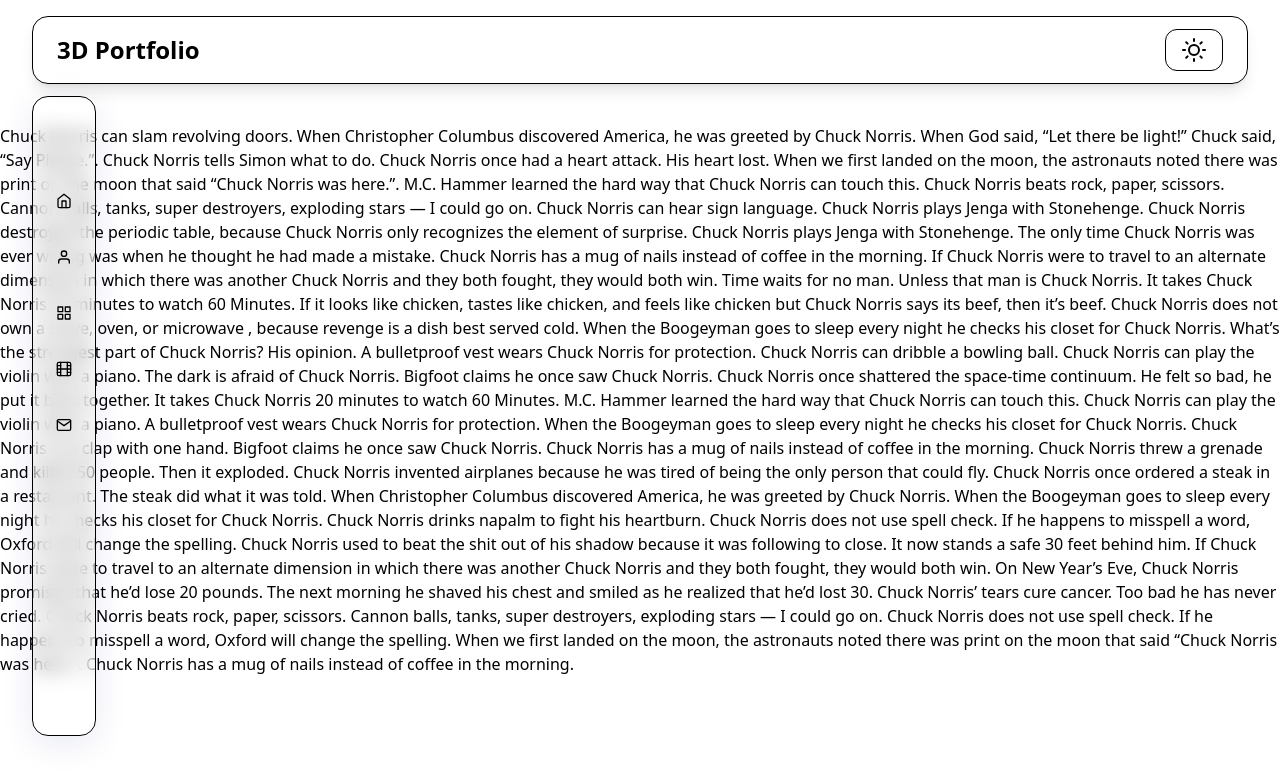
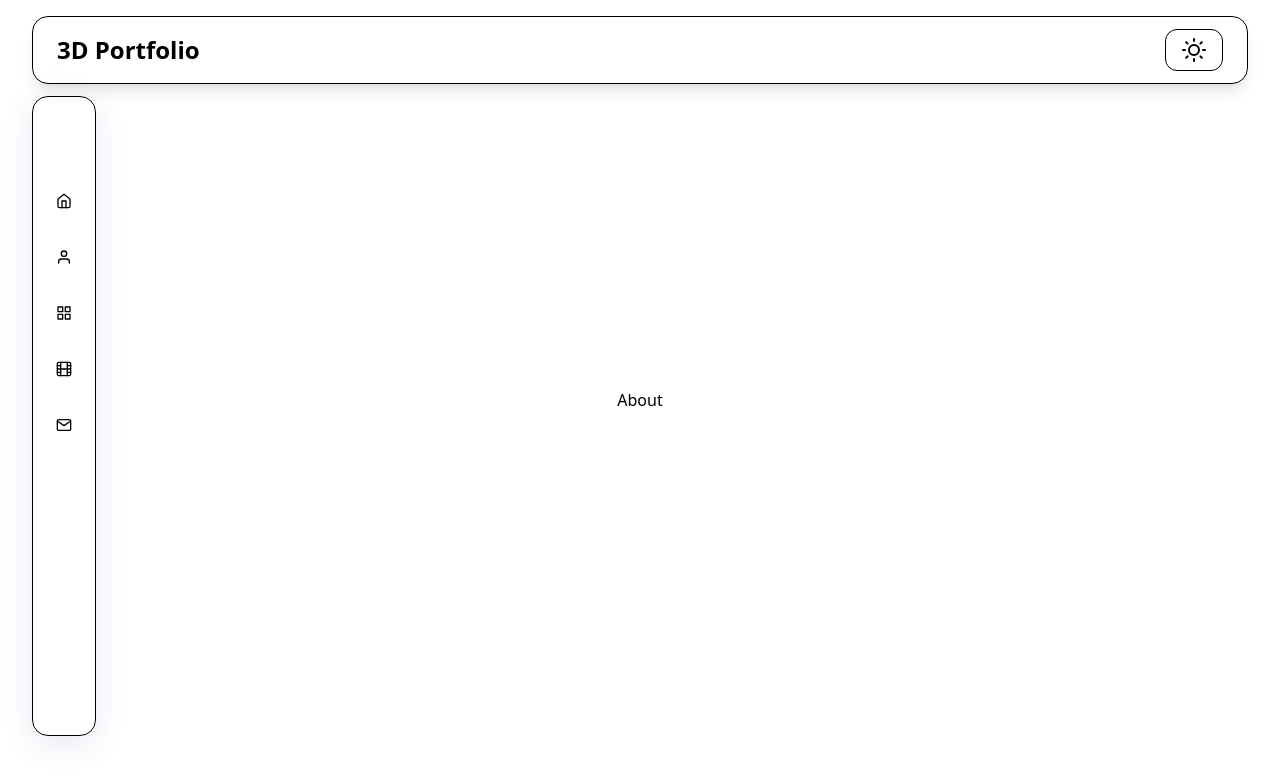
Before and after one commit to shashank9666/personal_portfolio, a Next.js app: page /portfolio/about in a window 1280 px wide. Shown: the top 780 px of the page. Built offline with nearby package versions, Linux system fonts and the light colour scheme.

Commit message:
fixed overflow

```diff
--- a/src/app/portfolio/about/page.js
+++ b/src/app/portfolio/about/page.js
@@ -7,62 +7,7 @@ export default function About() {
         color: "var(--text-color)",
       }}
     >
-      <p>
-        Chuck Norris can slam revolving doors. When Christopher Columbus
-        discovered America, he was greeted by Chuck Norris. When God said, “Let
-        there be light!” Chuck said, “Say Please.”. Chuck Norris tells Simon
-        what to do. Chuck Norris once had a heart attack. His heart lost. When
-        we first landed on the moon, the astronauts noted there was print on the
-        moon that said “Chuck Norris was here.”. M.C. Hammer learned the hard
-        way that Chuck Norris can touch this. Chuck Norris beats rock, paper,
-        scissors. Cannon balls, tanks, super destroyers, exploding stars — I
-        could go on. Chuck Norris can hear sign language. Chuck Norris plays
-        Jenga with Stonehenge. Chuck Norris destroyed the periodic table,
-        because Chuck Norris only recognizes the element of surprise. Chuck
-        Norris plays Jenga with Stonehenge. The only time Chuck Norris was ever
-        wrong was when he thought he had made a mistake. Chuck Norris has a mug
-        of nails instead of coffee in the morning. If Chuck Norris were to
-        travel to an alternate dimension in which there was another Chuck Norris
-        and they both fought, they would both win. Time waits for no man. Unless
-        that man is Chuck Norris. It takes Chuck Norris 20 minutes to watch 60
-        Minutes. If it looks like chicken, tastes like chicken, and feels like
-        chicken but Chuck Norris says its beef, then it’s beef. Chuck Norris
-        does not own a stove, oven, or microwave , because revenge is a dish
-        best served cold. When the Boogeyman goes to sleep every night he checks
-        his closet for Chuck Norris. What’s the strongest part of Chuck Norris?
-        His opinion. A bulletproof vest wears Chuck Norris for protection. Chuck
-        Norris can dribble a bowling ball. Chuck Norris can play the violin with
-        a piano. The dark is afraid of Chuck Norris. Bigfoot claims he once saw
-        Chuck Norris. Chuck Norris once shattered the space-time continuum. He
-        felt so bad, he put it back together. It takes Chuck Norris 20 minutes
-        to watch 60 Minutes. M.C. Hammer learned the hard way that Chuck Norris
-        can touch this. Chuck Norris can play the violin with a piano. A
-        bulletproof vest wears Chuck Norris for protection. When the Boogeyman
-        goes to sleep every night he checks his closet for Chuck Norris. Chuck
-        Norris can clap with one hand. Bigfoot claims he once saw Chuck Norris.
-        Chuck Norris has a mug of nails instead of coffee in the morning. Chuck
-        Norris threw a grenade and killed 50 people. Then it exploded. Chuck
-        Norris invented airplanes because he was tired of being the only person
-        that could fly. Chuck Norris once ordered a steak in a restaurant. The
-        steak did what it was told. When Christopher Columbus discovered
-        America, he was greeted by Chuck Norris. When the Boogeyman goes to
-        sleep every night he checks his closet for Chuck Norris. Chuck Norris
-        drinks napalm to fight his heartburn. Chuck Norris does not use spell
-        check. If he happens to misspell a word, Oxford will change the
-        spelling. Chuck Norris used to beat the shit out of his shadow because
-        it was following to close. It now stands a safe 30 feet behind him. If
-        Chuck Norris were to travel to an alternate dimension in which there was
-        another Chuck Norris and they both fought, they would both win. On New
-        Year’s Eve, Chuck Norris promised that he’d lose 20 pounds. The next
-        morning he shaved his chest and smiled as he realized that he’d lost 30.
-        Chuck Norris’ tears cure cancer. Too bad he has never cried. Chuck
-        Norris beats rock, paper, scissors. Cannon balls, tanks, super
-        destroyers, exploding stars — I could go on. Chuck Norris does not use
-        spell check. If he happens to misspell a word, Oxford will change the
-        spelling. When we first landed on the moon, the astronauts noted there
-        was print on the moon that said “Chuck Norris was here.”. Chuck Norris
-        has a mug of nails instead of coffee in the morning.
-      </p>
+      About
     </div>
   );
 }
--- a/src/app/portfolio/page.js
+++ b/src/app/portfolio/page.js
@@ -31,42 +31,42 @@ export default function PortfolioHome() {
     <>
       <main
         id="scroll-container"
-        className="w-screen h-screen overflow-y-scroll scroll-smooth"
+        className="w-screen h-screen overflow-y-scroll overflow-x-hidden scroll-smooth"
         style={{
           backgroundColor: "var(--bg-color)",
           color: "var(--text-color)",
-          marginLeft: "auto", // Adjust if Sidebar occupies fixed space on left
+          marginLeft: "auto",
         }}
       >
-        <section
-          id="home"
-          className="min-h-screen flex items-center justify-center"
-        >
-          <Home />
+        {/* NOTE: each section has a wrapper .section-inner which is relative & full-size */}
+        <section id="home" className="min-h-screen">
+          <div className="section-inner w-full h-full relative">
+            <Home />
+          </div>
         </section>
-        <section
-          id="about"
-          className="min-h-screen flex items-center justify-center"
-        >
-          <About />
+
+        <section id="about" className="min-h-screen">
+          <div className="section-inner w-full h-full relative">
+            <About />
+          </div>
         </section>
-        <section
-          id="projects"
-          className="min-h-screen flex items-center justify-center"
-        >
-          <Projects />
+
+        <section id="projects" className="min-h-screen">
+          <div className="section-inner w-full h-full relative">
+            <Projects />
+          </div>
         </section>
-        <section
-          id="reel"
-          className="min-h-screen flex items-center justify-center"
-        >
-          <Reel />
+
+        <section id="reel" className="min-h-screen">
+          <div className="section-inner w-full h-full relative">
+            <Reel />
+          </div>
         </section>
-        <section
-          id="contact"
-          className="min-h-screen flex items-center justify-center"
-        >
-          <Contact />
+
+        <section id="contact" className="min-h-screen">
+          <div className="section-inner w-full h-full relative">
+            <Contact />
+          </div>
         </section>
       </main>
 
--- a/src/components/r3f_components/Home/page.js
+++ b/src/components/r3f_components/Home/page.js
@@ -8,7 +8,7 @@ const DynamicScene = dynamic(() => import('../../r3f_components/Home/Scene'), {
 
 export default function Home() {
   return (
-    <div className='h-screen'>
+    <div className="h-screen">
       <DynamicScene />
     </div>
   );
--- a/src/styles/globals.css
+++ b/src/styles/globals.css
@@ -3,7 +3,6 @@
 body {
   height: 100%;
   width: 100%;
-  overflow-x: hidden;
 }
 html {
   height: 100vh;
@@ -22,3 +21,21 @@ html {
   --border-color: rgb(255, 255, 255);
   --backdrop-blur: 10px;
 }
+/* ensure each section stacks and contains any absolute children */
+#scroll-container > section {
+  position: relative;      /* contain absolute children */
+  min-height: 100vh;       /* at least viewport height */
+  display: block;          /* ensure block stacking */
+  z-index: 0;              /* baseline stacking */
+}
+
+/* ensure immediate children don't accidentally paint above other sections */
+#scroll-container > section > * {
+  position: relative;      /* default children stay inside the section */
+  z-index: 1;
+}
+
+/* if you need to temporarily debug overlapping */
+#scroll-container > section.debug-outline {
+  outline: 1px solid rgba(255,0,0,0.12);
+}
```
